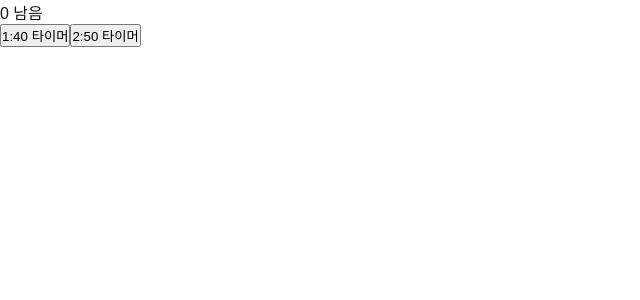
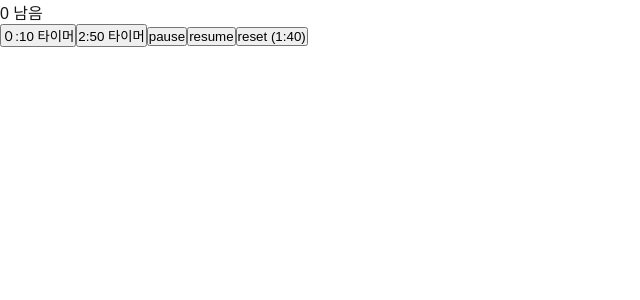
Before and after one commit to byoungyoon/test, a Next.js app: page / in a window 1280 px wide. Shown: the top 300 px of the page, without its empty margins (0-640 px from the left). Built offline with nearby package versions, Linux system fonts and the light colour scheme.

Commit message:
:art: timer test

```diff
--- a/src/app/_component/CustomTImer.tsx
+++ b/src/app/_component/CustomTImer.tsx
@@ -5,15 +5,13 @@ import { useEffect, useState } from 'react';
 export default function CustomTImer() {
   const [timer, setTimer] = useState(0);
 
-  const onTimer = (seconds: number) => () => {
+  const onCommand = (command: string) => () => {
     if (!window.TimerRequestChannel) return;
 
-    window.TimerRequestChannel.postMessage(seconds.toString());
+    window.TimerRequestChannel.postMessage(command);
   };
 
   useEffect(() => {
-    if (!window.updateTimer) return;
-
     window.updateTimer = (remainingTime: number) => {
       setTimer(remainingTime);
     };
@@ -22,11 +20,20 @@ export default function CustomTImer() {
   return (
     <div>
       <div>{timer} 남음</div>
-      <button type="button" onClick={onTimer(60 + 40)}>
-        1:40 타이머
+      <button type="button" onClick={onCommand('start:10')}>
+        ０:10 타이머
       </button>
-      <button type="button" onClick={onTimer(2 * 60 + 50)}>
+      <button type="button" onClick={onCommand('start:170')}>
         2:50 타이머
+      </button>
+      <button type="button" onClick={onCommand('pause')}>
+        pause
+      </button>
+      <button type="button" onClick={onCommand('resume')}>
+        resume
+      </button>
+      <button type="button" onClick={onCommand('reset:100')}>
+        reset (1:40)
       </button>
     </div>
   );
```
